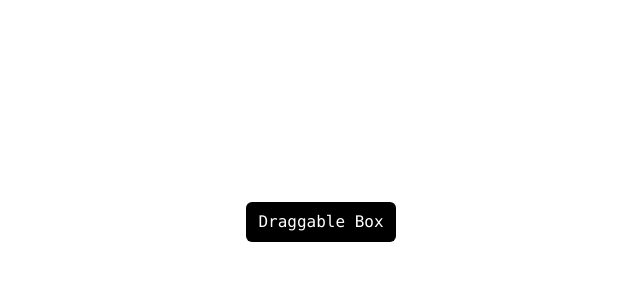
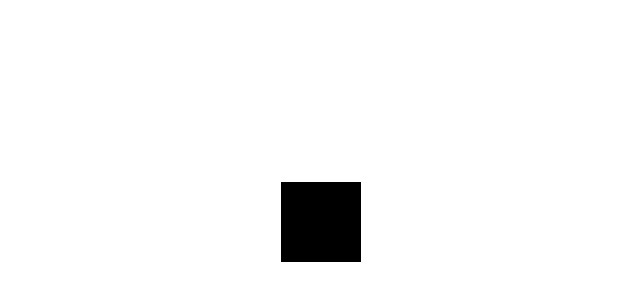
Before and after one commit to MyatSuMon253/framer-motion, a React (Vite) app: page / in a window 1280 px wide. Shown: the part 178-478 px from the top of the page, without its empty margins (319-959 px from the left). Built offline with nearby package versions, Linux system fonts and the light colour scheme.

Commit message:
drag and transform

```diff
--- a/src/components/draggable-box.tsx
+++ b/src/components/draggable-box.tsx
@@ -1,14 +1,17 @@
-import { motion } from "framer-motion";
+import { motion, useMotionValue, useTransform } from "framer-motion";
 
 const DraggableBox = () => {
+  const y = useMotionValue(0);
+  const scale = useTransform(y, [-100, 0, 100], [1.6, 1, 1.6]);
+  const borderRadius = useTransform(y, [-100, 0, 100], ["50%", "0%", "50%"]);
+
   return (
     <motion.div
-      className="bg-black text-white font-mono px-3 py-2 rounded-md"
-      drag
-      dragConstraints={{ top: 0, bottom: 100 }}
-    >
-      Draggable Box
-    </motion.div>
+      className="bg-black h-20 w-20 rounded-md"
+      drag="y"
+      dragConstraints={{ top: 0, bottom: 0 }}
+      style={{ y, scale, borderRadius }}
+    />
   );
 };
 
```
